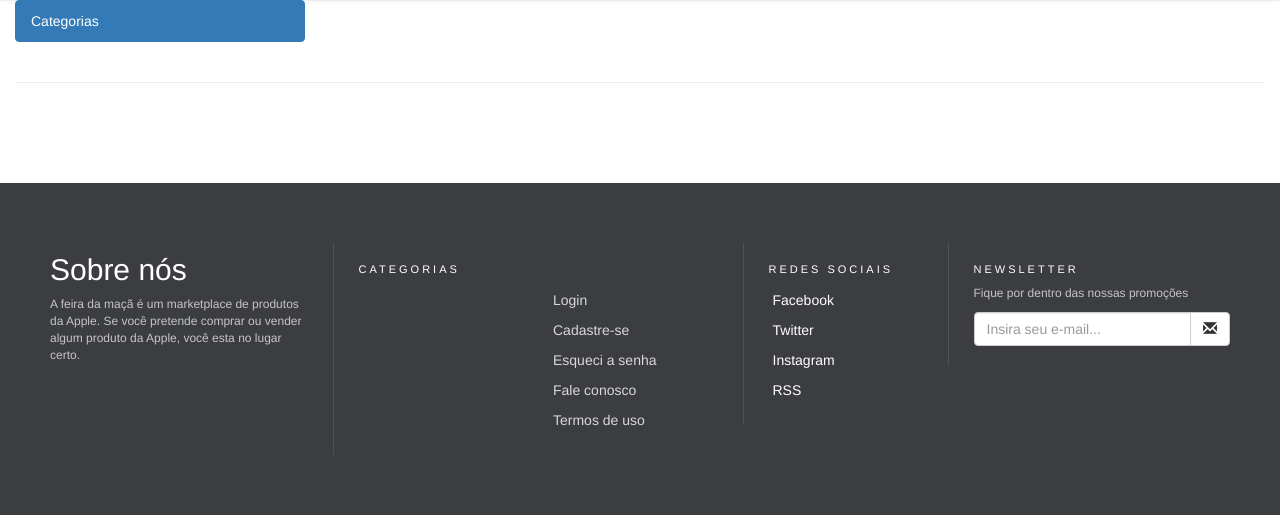
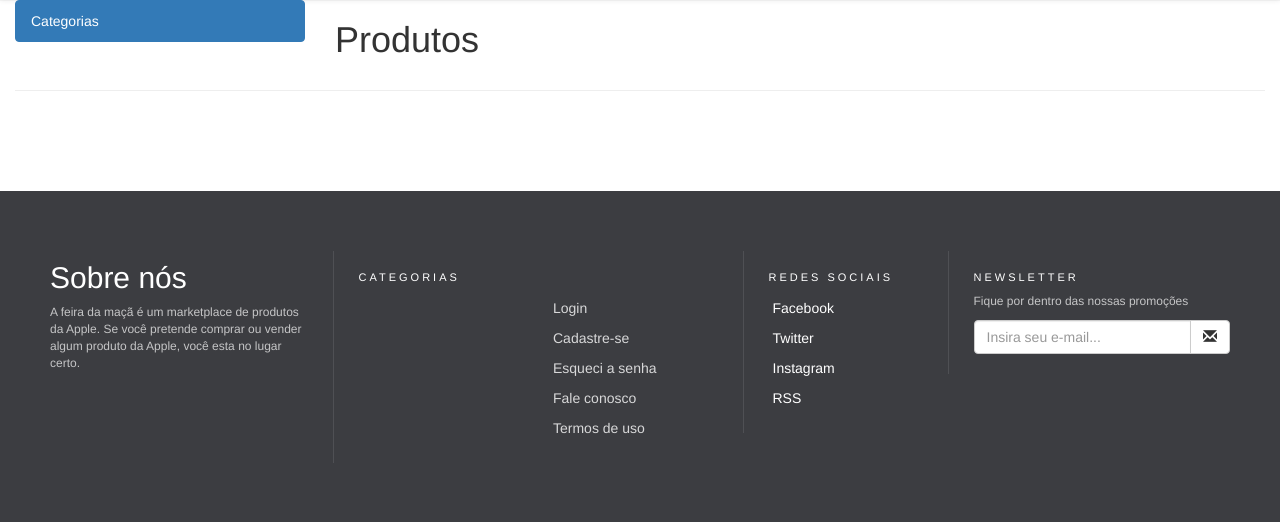
Before and after one commit to oscarlaf03/rails-feira-da-maca, a Rails app: page /home_products in a window 1280 px wide. Shown: the part 70-592 px from the top of the page. Run offline with Rails 7, Linux system fonts and the light colour scheme; data that the repository does not hold is empty; style sheets or scripts are compiled from the project's sources; some libraries are stand-ins or nearby versions.

Commit message:
added h1 to home_products

```diff
--- a/app/views/pages/home_products.html.erb
+++ b/app/views/pages/home_products.html.erb
@@ -9,6 +9,7 @@
         <h1>Produtos</h1>
         <p>Aqui você encontra o produto ideal para você</p>
       </div> -->
+      <h1>Produtos</h1>
       <div class="row">
         <% Product.where(sold: false).each do |product| %>
         <% path = cl_image_path "#{product.photo}"  %>
```
